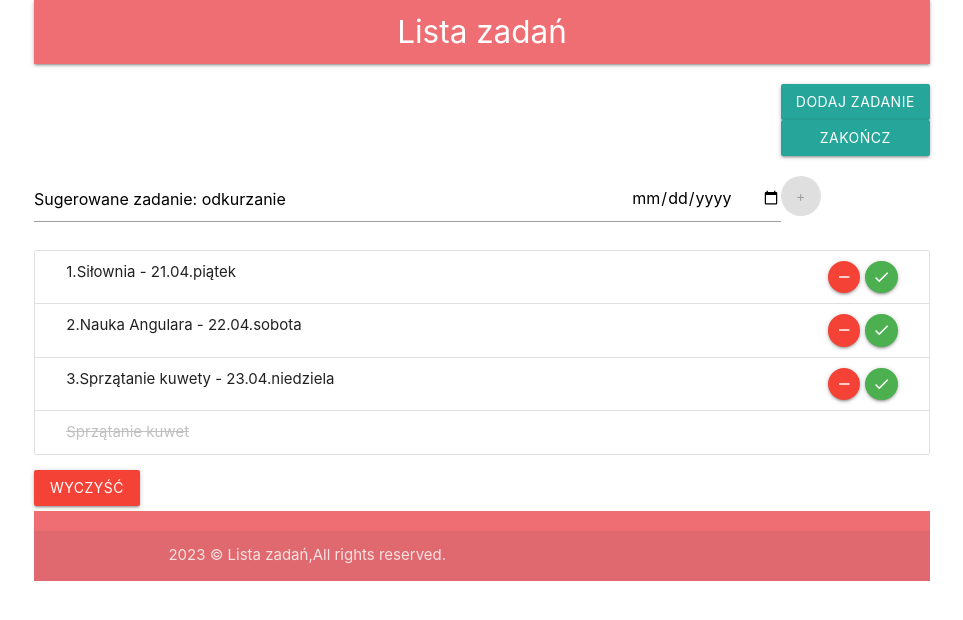
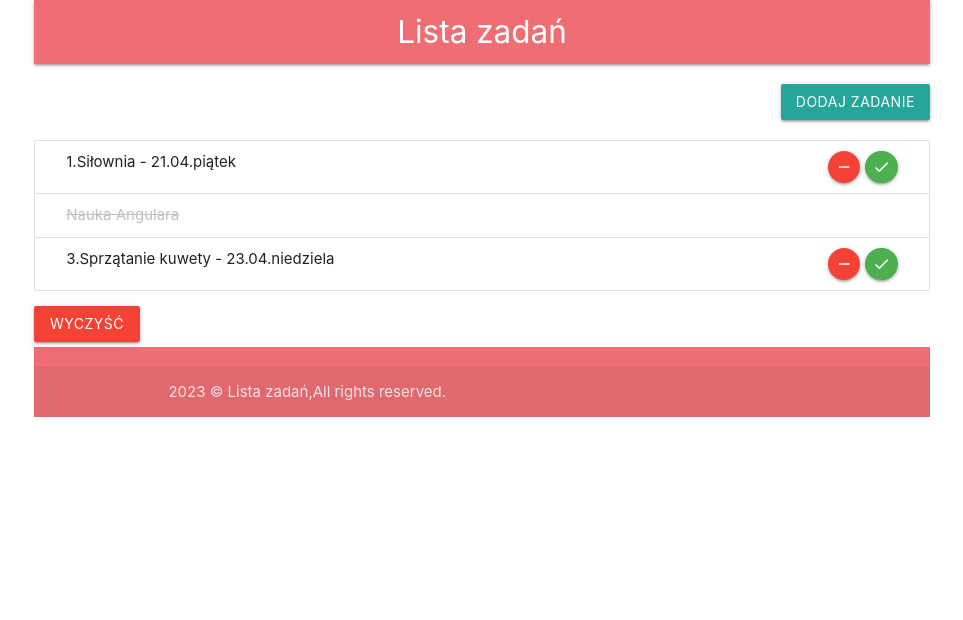
Before and after one commit to maciekzdyb/todoList, an Angular app: page / in a window 1280 px wide. Shown: the top 620 px of the page, without its empty margins (158-1121 px from the left). Built offline with nearby package versions, Linux system fonts and the light colour scheme.

Commit message:
dyrektywa ngSwitch oraz <ng-container>, <ng-template>

```diff
--- a/src/app/app.component.html
+++ b/src/app/app.component.html
@@ -6,11 +6,16 @@
   </nav>
 
   <div class="row">
-    <button class="btn col s2 offset-s10">Dodaj zadanie</button>
-    <button class="btn col s2 offset-s10">Zakończ</button>
+    <ng-container *ngIf="editMode; then editOn; else editOff"></ng-container>
+    <ng-template #editOff>
+      <button class="btn col s2 offset-s10" (click)="switchEditMode()">Dodaj zadanie</button>
+    </ng-template>
+    <ng-template #editOn>
+      <button class="btn col s2 offset-s10" (click)="switchEditMode()">Zakończ</button>
+    </ng-template>
   </div>
 
-  <div class="row">
+  <div class="row" *ngIf="editMode">
     <input
       class="col s8"
       type="text"
@@ -26,8 +31,9 @@
     >+</button>
   </div>
 
-  <ul class="collection">
-    <li class="collection-item row" *ngFor="let task of tasks; let i = index">
+  <ul class="collection" *ngIf="tasks.length > 0; else noTasks">
+    <ng-container *ngFor="let task of tasks; let i = index" [ngSwitch]="task.done">
+      <li class="collection-item row" *ngSwitchCase="false">
         <span class="col s10">{{i+1}}.{{task.name}} - {{task.deadline | date:'d.MM.EEEE':'':'pl'}}</span>
         <div class="col s2 right-align">
           <button class="btn-floating btn-small red">
@@ -38,12 +44,15 @@
           </button>
         </div>
       </li>
-    <li class="collection-item row">
-      <span class="col done">Sprzątanie kuwet</span>
+      <li class="collection-item row" *ngSwitchCase="true">
+        <span class="col done">{{task.name}}</span>
       </li>
+    </ng-container>
   </ul>
+  <ng-template #noTasks>
+    <h1> Dzisiaj brak zadań :-)</h1>
+  </ng-template>
 
-  <h1 *ngIf="tasks.length === 0 ">Dzisiaj brak zadań :-)</h1>
 
   <button class="btn red"
     (click)="clearTasks()"
--- a/src/app/app.component.ts
+++ b/src/app/app.component.ts
@@ -7,6 +7,7 @@ import { Task } from './task';
   styleUrls: ['./app.component.css']
 })
 export class AppComponent {
+  editMode = false;
   taskName = 'Sugerowane zadanie: odkurzanie';
   taskDate='';
   config: { [key: string]: string | Date };
@@ -19,7 +20,7 @@ export class AppComponent {
     {
       name: 'Nauka Angulara',
       deadline: '2023-04-22',
-      done: false,
+      done: true,
     },
     {
       name: 'Sprzątanie kuwety',
@@ -58,4 +59,8 @@ export class AppComponent {
     this.taskDate = '';
   }
 
+  switchEditMode(){
+    this.editMode = !this.editMode;
+  }
+
 }
```
Lines whose indentation alone changed are shown as unchanged.
